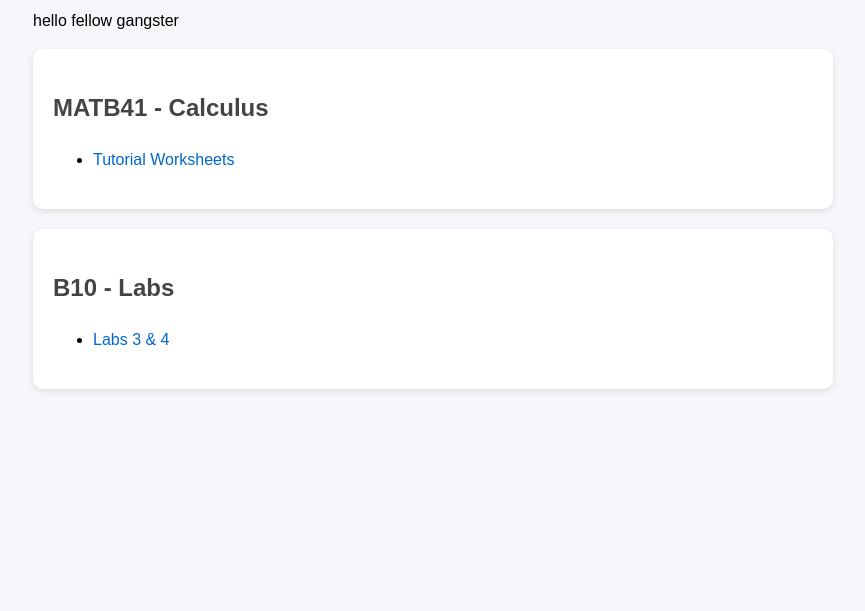
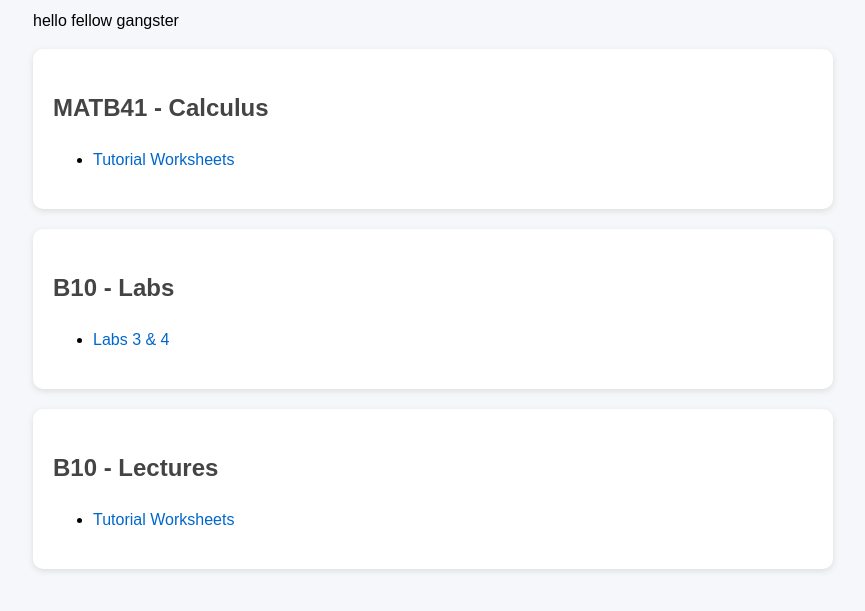
Before and after one commit to TwoItlog/TwoItlog.github.io, a plain HTML site: page index.html in a window 1280 px wide. Shown: the part 105-716 px from the top of the page, without its empty margins (207-1072 px from the left). Drawn offline with Linux system fonts and the light colour scheme.

Commit message:
Add B10 Lectures section to index.html

```diff
--- a/index.html
+++ b/index.html
@@ -67,5 +67,18 @@
 
   <!-- ADD MORE SECTIONS BELOW -->
 
+  <section>
+    <h2>B10 - Lectures</h2>
+    <ul>
+      <li>
+        <a href="b10lectures.pdf">
+          Tutorial Worksheets
+        </a>
+      </li>
+    </ul>
+  </section>
+
+ <!-- ADD MORE SECTIONS BELOW -->
+
 </body>
 </html>
```
